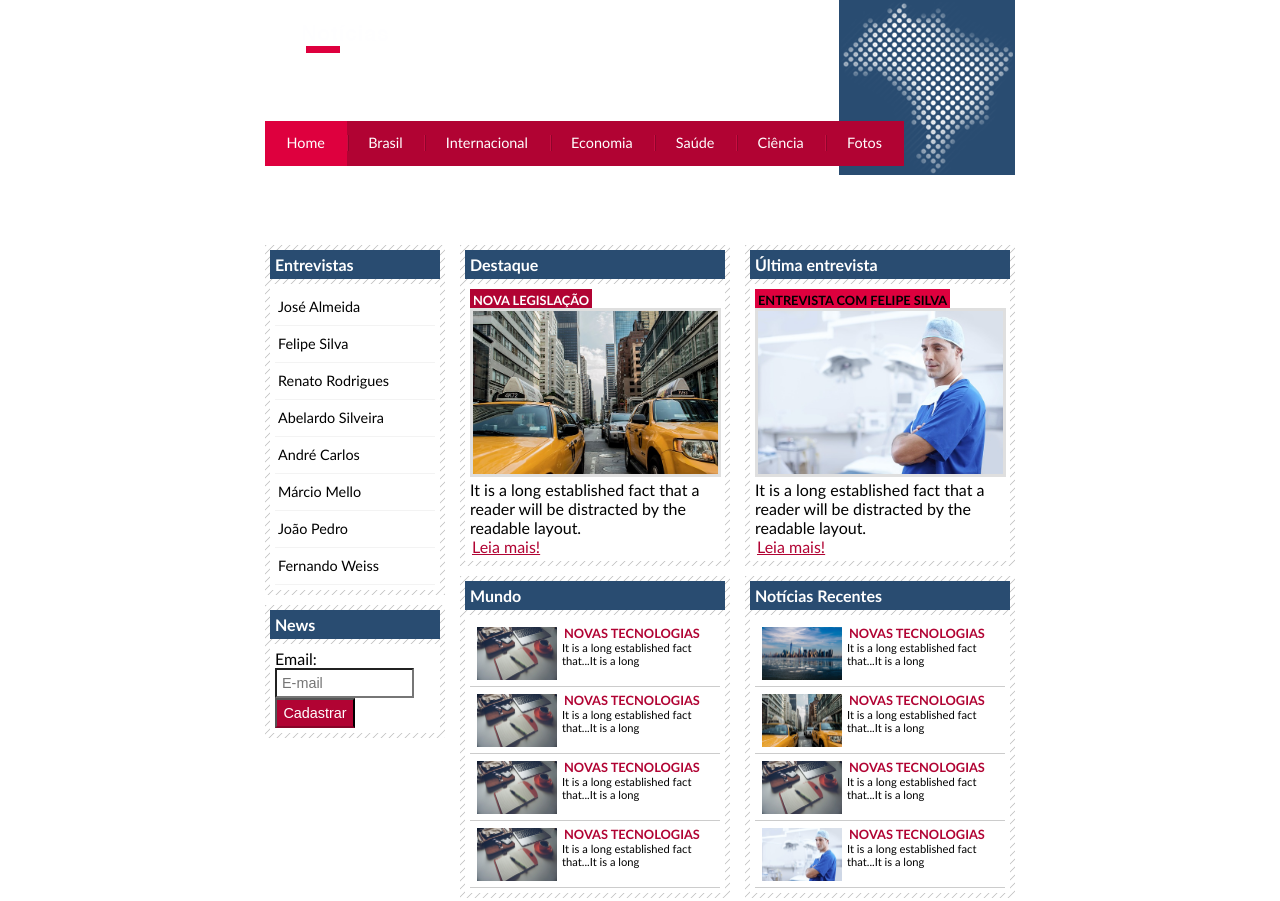
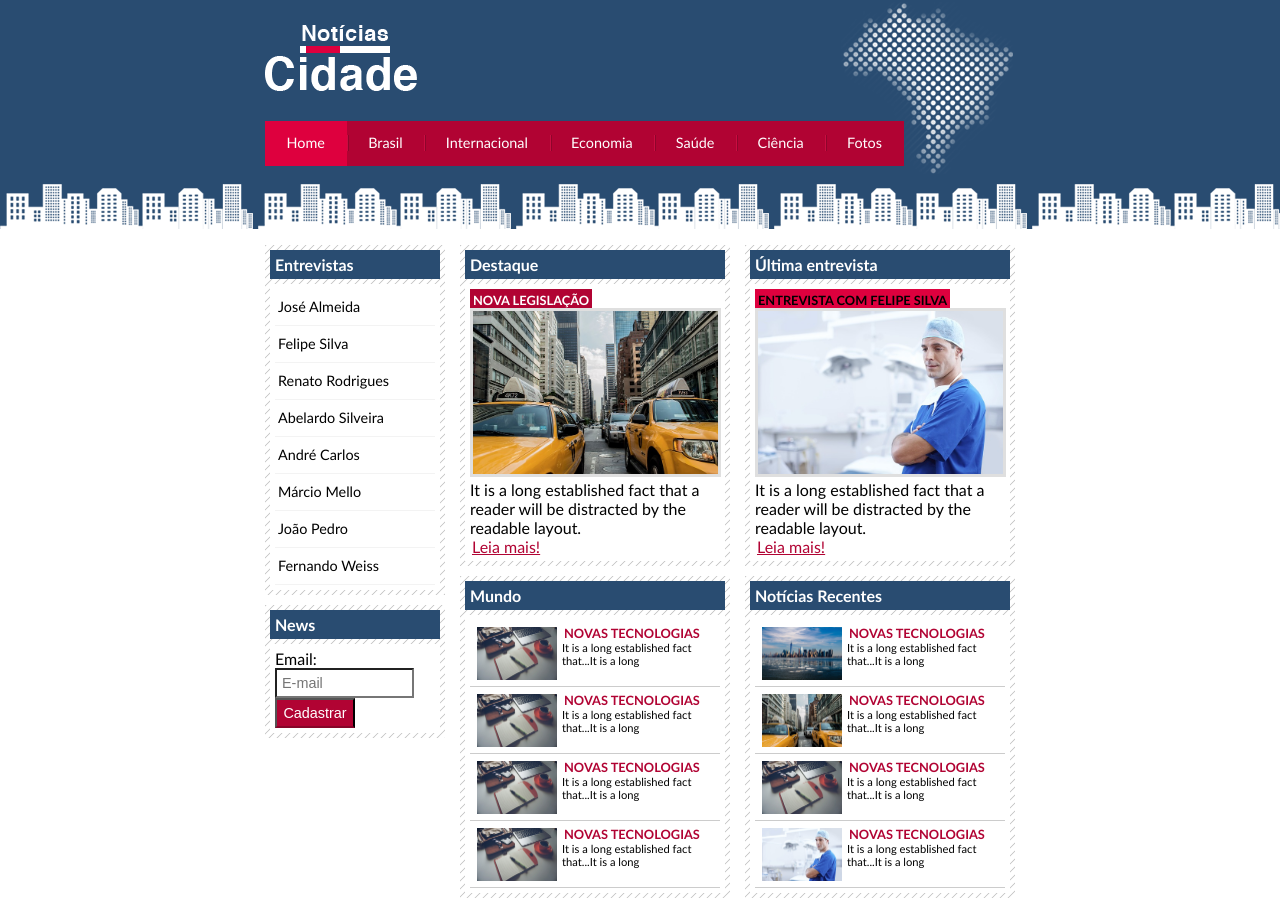
Before and after one commit to CarolliniG/projeto-cidade-noticias, a plain HTML site: page index.html in a window 1280 px wide. Shown: the top 901 px of the page. Drawn offline with Linux system fonts and the light colour scheme; files that its build step writes are made by us from their sources.

Commit message:
Update estilo.css

```diff
--- a/estilo.css
+++ b/estilo.css
@@ -6,7 +6,7 @@
 
 body{
 	font-family: "Trebuchet MS", Helvetica, sans-serif;
-	background: #fff url(imagens/fundo.png) repeat-x;
+	background: #fff url(../imagens/fundo.png) repeat-x;
 }
 
 #container{
```
